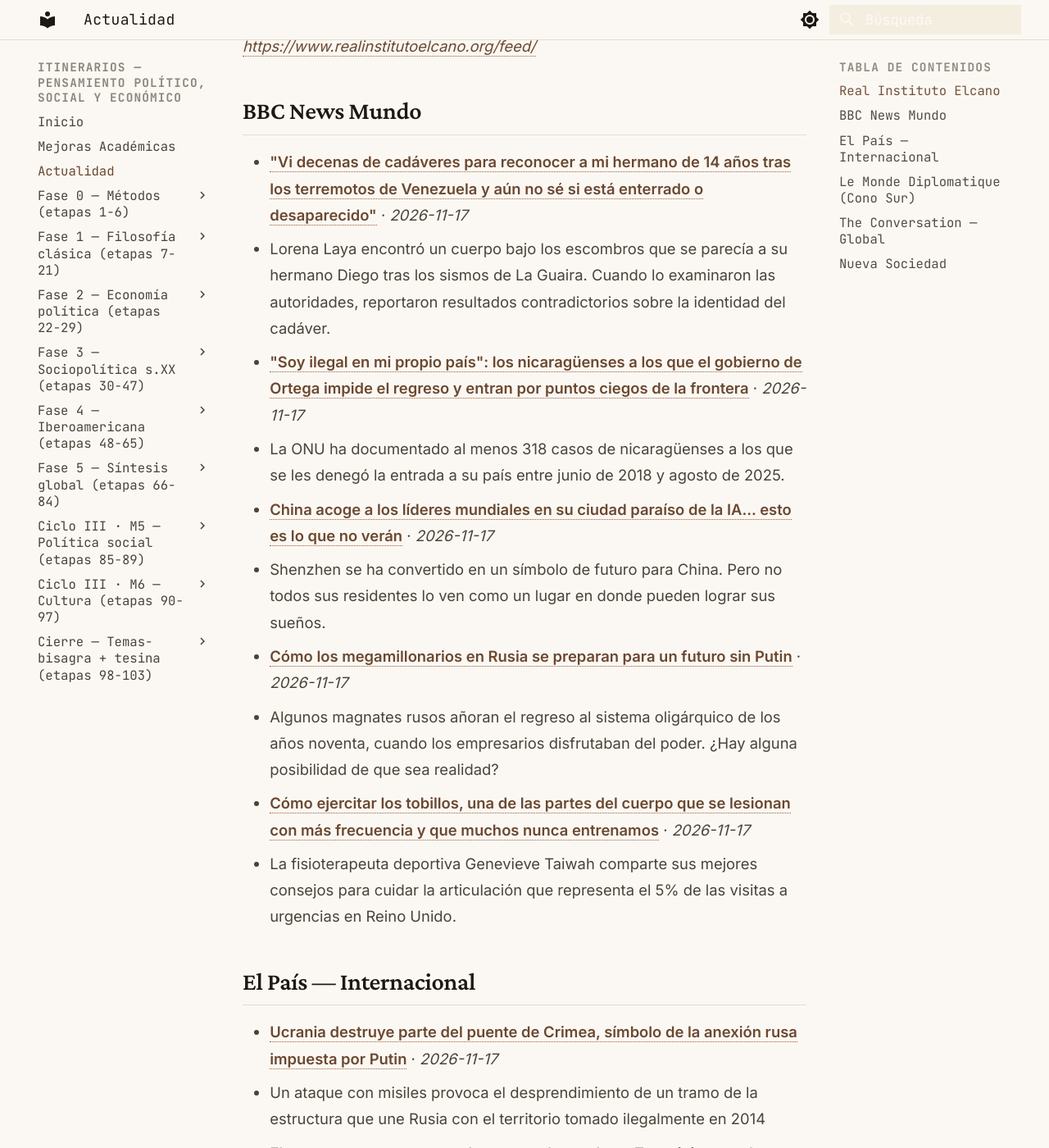
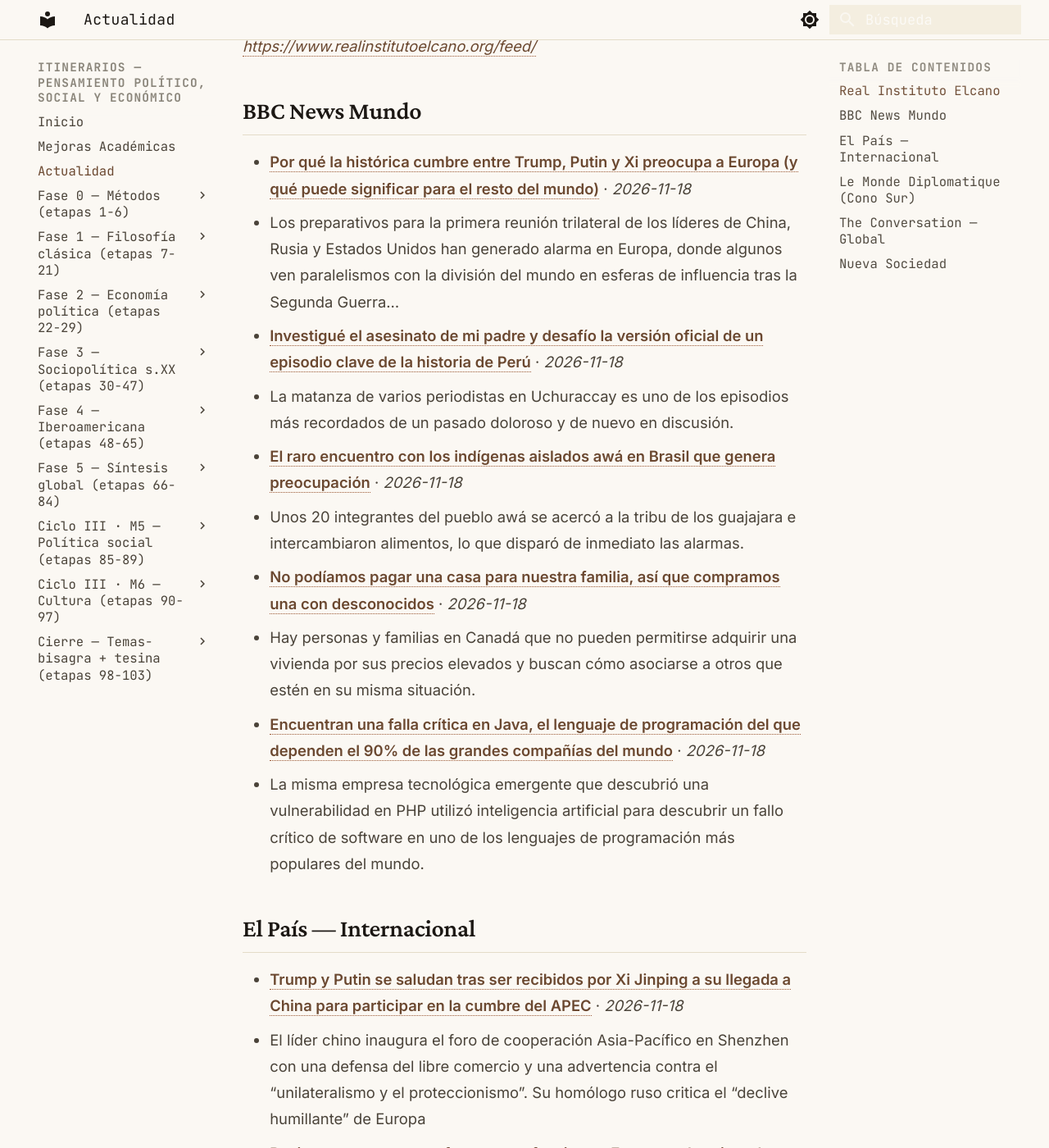
Before and after one commit to MrSpagVi/Curso, an MkDocs documentation site: the page built from docs/actualidad.md, in a window 1280 px wide and 1400 px high, scrolled down 717 px. Shown: the whole window at 82% size. Built offline with MkDocs 1.6.1 and Material for MkDocs 9.7.7, drawn with Linux system fonts in a browser that asks for light colours; some of the changed text lies outside the part shown.

Commit message:
auto: actualidad 2026-11-18

```diff
--- a/docs/actualidad.md
+++ b/docs/actualidad.md
@@ -6,7 +6,7 @@ title: Actualidad
 
 Últimos titulares de fuentes que dictan agenda en ciencia política y geopolítica. Actualizado automáticamente cada día (vía GitHub Actions).
 
-_Última actualización: 2026-11-17 15:14 UTC_
+_Última actualización: 2026-11-18 14:51 UTC_
 
 !!! tip "Ritual mensual — #actualidad"
     El último sábado de cada mes: agarrá **un** titular de los de abajo y escribí **300 palabras** aplicándole **2 autores** del último mes que leíste. ¿Qué diría cada uno? ¿En qué chocan? No resumas la noticia — usala como caso para pensar con las herramientas que venís construyendo. Guardá el texto con el tag `#actualidad` en tu sistema de notas. Esto convierte la teoría en criterio sobre la coyuntura: el objetivo del plan no es citar a Maquiavelo, es leer el presente con él.
@@ -17,29 +17,29 @@ _Sin datos en esta ejecución. Visitar fuente: [https://www.realinstitutoelcano.
 
 ## BBC News Mundo
 
-- **["Vi decenas de cadáveres para reconocer a mi hermano de 14 años tras los terremotos de Venezuela y aún no sé si está enterrado o desaparecido"](https://www.bbc.com/mundo/articles/cwm25nnnp5yxo?at_medium=RSS&at_campaign=rss)** · *2026-11-17*
-  - Lorena Laya encontró un cuerpo bajo los escombros que se parecía a su hermano Diego tras los sismos de La Guaira. Cuando lo examinaron las autoridades, reportaron resultados contradictorios sobre la identidad del cadáver.
-- **["Soy ilegal en mi propio país": los nicaragüenses a los que el gobierno de Ortega impide el regreso y entran por puntos ciegos de la frontera](https://www.bbc.com/mundo/articles/cx21p732nv5o?at_medium=RSS&at_campaign=rss)** · *2026-11-17*
-  - La ONU ha documentado al menos 318 casos de nicaragüenses a los que se les denegó la entrada a su país entre junio de 2018 y agosto de 2025.
-- **[China acoge a los líderes mundiales en su ciudad paraíso de la IA... esto es lo que no verán](https://www.bbc.com/mundo/articles/cqevrg8yr429o?at_medium=RSS&at_campaign=rss)** · *2026-11-17*
-  - Shenzhen se ha convertido en un símbolo de futuro para China. Pero no todos sus residentes lo ven como un lugar en donde pueden lograr sus sueños.
-- **[Cómo los megamillonarios en Rusia se preparan para un futuro sin Putin](https://www.bbc.com/mundo/articles/c91430j35n5ro?at_medium=RSS&at_campaign=rss)** · *2026-11-17*
-  - Algunos magnates rusos añoran el regreso al sistema oligárquico de los años noventa, cuando los empresarios disfrutaban del poder. ¿Hay alguna posibilidad de que sea realidad?
-- **[Cómo ejercitar los tobillos, una de las partes del cuerpo que se lesionan con más frecuencia y que muchos nunca entrenamos](https://www.bbc.com/mundo/articles/c5zjrdmvj240o?at_medium=RSS&at_campaign=rss)** · *2026-11-17*
-  - La fisioterapeuta deportiva Genevieve Taiwah comparte sus mejores consejos para cuidar la articulación que representa el 5% de las visitas a urgencias en Reino Unido.
+- **[Por qué la histórica cumbre entre Trump, Putin y Xi preocupa a Europa (y qué puede significar para el resto del mundo)](https://www.bbc.com/mundo/articles/cmwy98z3727vo?at_medium=RSS&at_campaign=rss)** · *2026-11-18*
+  - Los preparativos para la primera reunión trilateral de los líderes de China, Rusia y Estados Unidos han generado alarma en Europa, donde algunos ven paralelismos con la división del mundo en esferas de influencia tras la Segunda Guerra…
+- **[Investigué el asesinato de mi padre y desafío la versión oficial de un episodio clave de la historia de Perú](https://www.bbc.com/mundo/articles/cmwyz0wj4xjeo?at_medium=RSS&at_campaign=rss)** · *2026-11-18*
+  - La matanza de varios periodistas en Uchuraccay es uno de los episodios más recordados de un pasado doloroso y de nuevo en discusión.
+- **[El raro encuentro con los indígenas aislados awá en Brasil que genera preocupación](https://www.bbc.com/mundo/articles/cmglry191y9xo?at_medium=RSS&at_campaign=rss)** · *2026-11-18*
+  - Unos 20 integrantes del pueblo awá se acercó a la tribu de los guajajara e intercambiaron alimentos, lo que disparó de inmediato las alarmas.
+- **[No podíamos pagar una casa para nuestra familia, así que compramos una con desconocidos](https://www.bbc.com/mundo/articles/cmzx95xnwdd6o?at_medium=RSS&at_campaign=rss)** · *2026-11-18*
+  - Hay personas y familias en Canadá que no pueden permitirse adquirir una vivienda por sus precios elevados y buscan cómo asociarse a otros que estén en su misma situación.
+- **[Encuentran una falla crítica en Java, el lenguaje de programación del que dependen el 90% de las grandes compañías del mundo](https://www.bbc.com/mundo/articles/cwvg2enzxdm9o?at_medium=RSS&at_campaign=rss)** · *2026-11-18*
+  - La misma empresa tecnológica emergente que descubrió una vulnerabilidad en PHP utilizó inteligencia artificial para descubrir un fallo crítico de software en uno de los lenguajes de programación más populares del mundo.
 
 ## El País — Internacional
 
-- **[Ucrania destruye parte del puente de Crimea, símbolo de la anexión rusa impuesta por Putin](https://elpais.com/internacional/2026-11-17/ucrania-destruye-e-inutiliza-parte-del-puente-de-crimea.html)** · *2026-11-17*
-  - Un ataque con misiles provoca el desprendimiento de un tramo de la estructura que une Rusia con el territorio tomado ilegalmente en 2014
-- **[El ataque ruso a un centro de reparto de ayuda en Zaporiyia es ya la segunda mayor masacre de la guerra de Ucrania](https://elpais.com/internacional/2026-11-17/el-ataque-ruso-a-un-centro-de-reparto-de-ayuda-en-zaporiyia-es-ya-la-segunda-mayor-masacre-de-la-guerra-de-ucrania.html)** · *2026-11-17*
-  - Kiev eleva a 72 los muertos en el bombardeo de hace dos semanas sobre la escuela subterránea de Komishuvaja
-- **[La UE busca fuera de sus fronteras una solución al fracaso de sus deportaciones](https://elpais.com/internacional/2026-11-17/la-ue-busca-fuera-de-sus-fronteras-una-solucion-al-fracaso-de-sus-deportaciones.html)** · *2026-11-17*
-  - Los detractores de la apertura de centros de retorno en terceros países como Ruanda alertan de la falta de garantías y de supervisión para los migrantes trasladados
+- **[Trump y Putin se saludan tras ser recibidos por Xi Jinping a su llegada a China para participar en la cumbre del APEC](https://elpais.com/internacional/2026-11-18/xi-jinping-y-putin-reivindican-su-firme-relacion-poco-antes-de-la-llegada-de-trump-a-la-cumbre-de-la-apec-en-china.html)** · *2026-11-18*
+  - El líder chino inaugura el foro de cooperación Asia-Pacífico en Shenzhen con una defensa del libre comercio y una advertencia contra el “unilateralismo y el proteccionismo”. Su homólogo ruso critica el “declive humillante” de Europa
+- **[Rusia pasa a una nueva fase en su ofensiva en Europa: sabotajes a los fabricantes de armas](https://elpais.com/internacional/2026-11-18/rusia-pasa-a-una-nueva-fase-en-su-ofensiva-en-europa-sabotajes-a-los-fabricantes-de-armas.html)** · *2026-11-18*
+  - El número de ataques de baja intensidad contra productores de armamento con ventas en Ucrania, como el del sábado en Estonia, se ha multiplicado desde el verano. El Kremlin utiliza a agentes ocasionales o inmigrantes simpatizantes
+- **[Genocidio, la dificultad de probar el crimen de los crímenes](https://elpais.com/internacional/2026-11-18/genocidio-la-dificultad-de-probar-el-crimen-de-los-crimenes.html)** · *2026-11-18*
+  - El Tribunal Penal Internacional decide este jueves si condena a Myanmar por la limpieza étnica de los rohingyá, una sentencia que sentará un precedente en el caso contra Israel por Gaza
+- **[De Yalta a Shenzhen](https://elpais.com/internacional/2026-11-18/de-yalta-a-shenzhen.html)** · *2026-11-18*
+  - Xi ejerce de anfitrión de una cumbre que pidió Putin para dividir Europa y que Trump aceptó con la vista puesta en el Nobel de la Paz
 - **[Putin y Trump buscan un cambio de régimen en Europa](https://elpais.com/internacional/2026-11-15/putin-y-trump-buscan-un-cambio-de-regimen-en-europa.html)** · *2026-11-15*
   - Ambos dirigentes se proponen que las negociaciones de paz sobre Ucrania empiecen por una renovación de la arquitectura de seguridad europea al gusto de Moscú
-- **[Gaza: cuando el sonido de la lluvia da tanto miedo como el de las bombas](https://elpais.com/internacional/2026-11-10/gaza-cuando-el-sonido-de-la-lluvia-da-tanto-miedo-como-el-de-las-bombas.html)** · *2026-11-10*
-  - El camarógrafo palestino Ahmed Abu Kmail, de 39 años, describe la desesperación de su familia ante la lluvia que inunda en estos días su miserable tienda de campaña
 
 ## Le Monde Diplomatique (Cono Sur)
 
@@ -47,16 +47,16 @@ _Sin datos en esta ejecución. Visitar fuente: [https://www.eldiplo.org/feed/](h
 
 ## The Conversation — Global
 
-- **[Five things that shape body weight – by an obesity expert](https://theconversation.com/five-things-that-shape-body-weight-by-an-obesity-expert-296608)** · *2026-11-17*
-  - After weight loss, you can feel hungrier even as your body needs less energy. An obesity expert explains what’s going on.
-- **[Sperm counts may be falling, but humans are unlikely to run out](https://theconversation.com/sperm-counts-may-be-falling-but-humans-are-unlikely-to-run-out-295002)** · *2026-11-17*
-  - Despite warnings of a global sperm count crisis, new research suggests a more complicated picture. And sperm count alone doesn’t determine fertility.
-- **[Europe’s Rwanda return hub raises serious human rights concerns – a migration researcher explains](https://theconversation.com/europes-rwanda-return-hub-raises-serious-human-rights-concerns-a-migration-researcher-explains-291697)** · *2026-11-17*
-  - Externalisation has proved ineffective, expensive and corrosive to international law.
-- **[‘Novaya Gazeta lived here’: Russia’s media ecosystem has been slowly dismantled over the past decade](https://theconversation.com/novaya-gazeta-lived-here-russias-media-ecosystem-has-been-slowly-dismantled-over-the-past-decade-296742)** · *2026-11-17*
-  - The lights may have gone out in Novaya Gazeta’s Moscow newsroom, but the traditions the newspaper represented endure.
-- **[Why Americans are losing confidence in public education](https://theconversation.com/why-americans-are-losing-confidence-in-public-education-293797)** · *2026-11-17*
-  - Political polarization and declining student test scores are two factors fueling people’s mistrust of schools.
+- **[Death by algorithm: the human cost of AI on the battlefield](https://theconversation.com/death-by-algorithm-the-human-cost-of-ai-on-the-battlefield-296080)** · *2026-11-18*
+  - Systems that were supposed to make war cleaner and more precise are taking a huge toll on civilians.
+- **[Curious Kids: What if the Earth stopped spinning?](https://theconversation.com/curious-kids-what-if-the-earth-stopped-spinning-290873)** · *2026-11-18*
+  - The weather would get wild and windy if one side of the planet was always cold and dark and the other side always hot and light.
+- **[Safe baby sleep advice: is it realistic for South African families?](https://theconversation.com/safe-baby-sleep-advice-is-it-realistic-for-south-african-families-295258)** · *2026-11-18*
+  - To reduce the risk of sleep-related deaths the American Academy of Pediatrics recommends that babies sleep on their backs, on a firm surface, without soft bedding.
+- **[Today’s Thanksgiving holiday was invented amid the Civil War to unite a divided country](https://theconversation.com/todays-thanksgiving-holiday-was-invented-amid-the-civil-war-to-unite-a-divided-country-289016)** · *2026-11-18*
+  - Thanksgiving as we know it today was created in the mid-1800s to unify a nation and was often used to assimilate new immigrants.
+- **[How the US power rivalry with Russia and China is turning outer space into the next battlefront](https://theconversation.com/how-the-us-power-rivalry-with-russia-and-china-is-turning-outer-space-into-the-next-battlefront-293414)** · *2026-11-18*
+  - After the recent US deployment of a weapon in Earth’s orbit, the space arms race looks increasingly less like something that can be prevented.
 
 ## Nueva Sociedad
 
```
